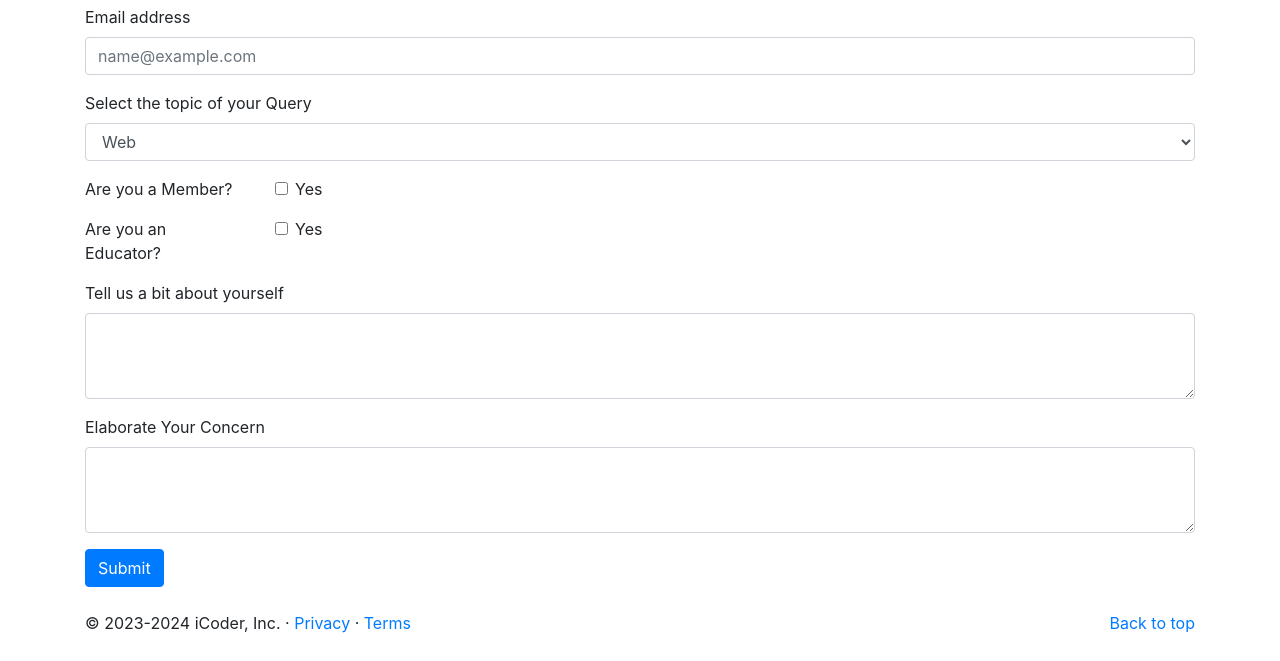
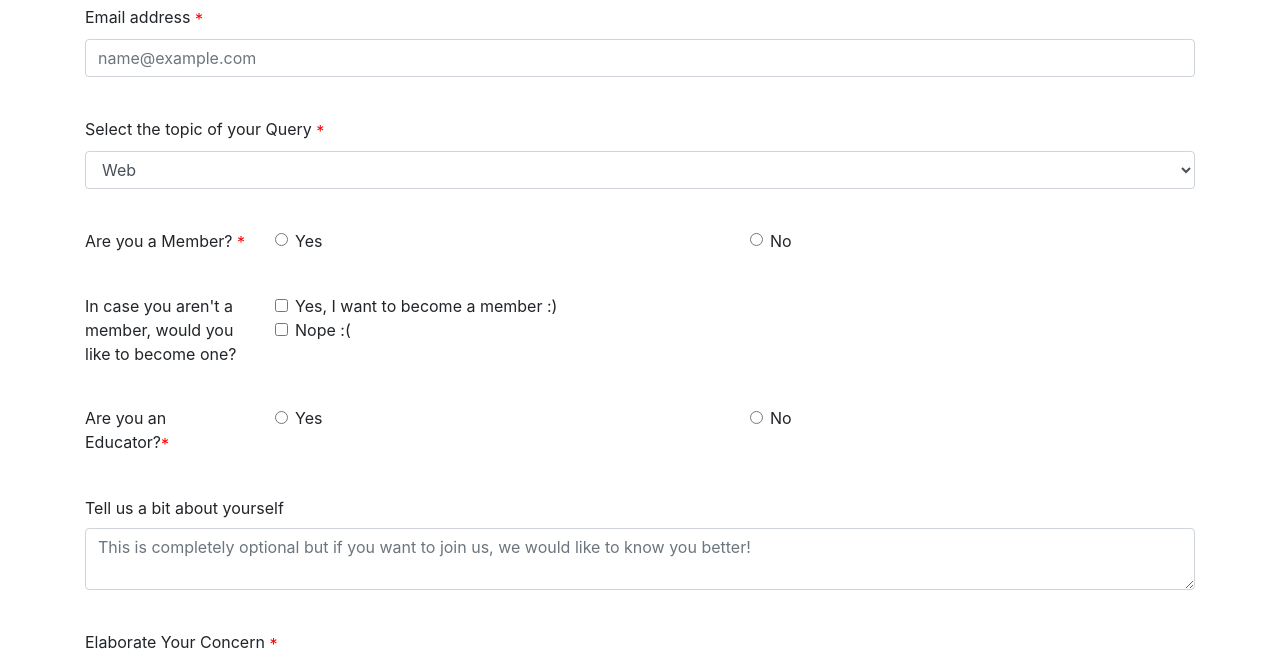
Before and after one commit to Abhinav-Ujjawal/Bootstrap-In-One-Video, a plain HTML site: page contact.html in a window 1280 px wide. Shown: the part 121-782 px from the top of the page. Drawn offline with nearby package versions, Linux system fonts and the light colour scheme.

Commit message:
Made several changes in contact us and home page

```diff
--- a/CSS_files/required.css
+++ b/CSS_files/required.css
@@ -1,6 +1,13 @@
-<style>
-  .required:after {
-    content:"*  ";
-    color: red;
-  }
-</style>
+.mandatory {
+  color: red;
+  display: inline-block;
+  vertical-align: middle;
+}
+::placeholder {
+  color: red;
+  opacity: 1; /* Firefox */
+}
+
+::-ms-input-placeholder { /* Edge 12 -18 */
+  color: red;
+}
--- a/contact.html
+++ b/contact.html
@@ -9,7 +9,7 @@
     <!-- Bootstrap CSS -->
     <link rel="stylesheet" href="https://stackpath.bootstrapcdn.com/bootstrap/4.4.1/css/bootstrap.min.css"
         integrity="sha384-Vkoo8x4CGsO3+Hhxv8T/Q5PaXtkKtu6ug5TOeNV6gBiFeWPGFN9MuhOf23Q9Ifjh" crossorigin="anonymous">
-
+    <link rel="stylesheet" href="CSS_files/required.css">
     <title>iCoder - Heaven for Programmers</title>
 </head>
 
@@ -60,11 +60,13 @@
         <h2>Contact Us</h2>
         <form>
             <div class="form-group">
-                <label for="exampleFormControlInput1">Email address</label>
+                <label for="exampleFormControlInput1">Email address <span class="mandatory"> *</span></label>
                 <input type="email" class="form-control" id="exampleFormControlInput1" placeholder="name@example.com">
             </div>
+            <br>
             <div class="form-group">
-                <label for="exampleFormControlSelect1">Select the topic of your Query</label>
+                <label for="exampleFormControlSelect1">Select the topic of your Query <span class="mandatory">
+                        *</span></label>
                 <select class="form-control" id="exampleFormControlSelect1">
                     <option>Web</option>
                     <option>Tech Stack</option>
@@ -72,47 +74,87 @@
                     <option>Others</option>
                 </select>
             </div>
+            <br>
+
             <div class="form-group row">
-                <div class="col-sm-2">Are you a Member?</div>
+                <div class="col-sm-2">Are you a Member? <span class="mandatory"> *</span></div>
                 <div class="col-sm-10">
+                    <div class="row">
+                        <div class="col-sm-6">
                             <div class="form-check">
-                        <input class="form-check-input" type="checkbox" id="gridCheck1">
-                        <label class="form-check-label" for="gridCheck1">
+                                <input class="form-check-input" type="radio" name="membership" id="yesRadio"
+                                    value="yes">
+                                <label class="form-check-label" for="yesRadio">
                                     Yes
                                 </label>
                             </div>
                         </div>
+                        <div class="col-sm-6">
+                            <div class="form-check">
+                                <input class="form-check-input" type="radio" name="membership" id="noRadio" value="no">
+                                <label class="form-check-label" for="noRadio">
+                                    No
+                                </label>
                             </div>
+                        </div>
+                    </div>
+                </div>
+            </div>
+            <br>
             <div class="form-group row">
-                <div class="col-sm-2">Are you an Educator?</div>
+                <div class="col-sm-2">In case you aren't a member, would you like to become one?</div>
                 <div class="col-sm-10">
                     <div class="form-check">
-                        <input class="form-check-input" type="checkbox" id="gridCheck2">
-                        <label class="form-check-label" for="gridCheck2">
+                        <input class="form-check-input" type="checkbox" id="becomeMemberCheckbox">
+                        <label class="form-check-label" for="becomeMemberCheckbox">
+                            Yes, I want to become a member :)
+                        </label>
+                    </div>
+                    <div class="form-check">
+                        <input class="form-check-input" type="checkbox" id="becomeMemberCheckbox">
+                        <label class="form-check-label" for="becomeMemberCheckbox">
+                            Nope :(
+                        </label>
+                    </div>
+                </div>
+            </div>
+            <br>
+            <div class="form-group row">
+                <div class="col-sm-2">Are you an Educator?<span class="mandatory">*</span></div>
+                <div class="col-sm-10">
+                    <div class="row">
+                        <div class="col-sm-6">
+                            <div class="form-check">
+                                <input class="form-check-input" type="radio" name="membership" id="yesRadio"
+                                    value="yes">
+                                <label class="form-check-label" for="yesRadio">
                                     Yes
                                 </label>
                             </div>
                         </div>
-            </div>
-            <!-- <div class="form-group row">
-                <div class="col-sm-2">Are you a Coder?</div>
-                <div class="col-sm-10">
+                        <div class="col-sm-6">
                             <div class="form-check">
-                        <input class="form-check-input" type="checkbox" id="gridCheck3">
-                        <label class="form-check-label" for="gridCheck3">
-                            Yes
+                                <input class="form-check-input" type="radio" name="membership" id="noRadio" value="no">
+                                <label class="form-check-label" for="noRadio">
+                                    No
                                 </label>
                             </div>
                         </div>
-            </div> -->
-
+                    </div>
+                </div>
+            </div>
+            <br>
             <div class="form-group">
                 <label for="exampleFormControlTextarea1">Tell us a bit about yourself</label>
-                <textarea class="form-control" id="exampleFormControlTextarea1" rows="3"></textarea>
+                <textarea class="form-control" id="exampleFormControlTextarea1" rows="2"
+                    placeholder="This is completely optional but if you want to join us, we would like to know you better!"></textarea>
             </div>
+            <br>
             <div class="form-group">
-                <label for="exampleFormControlTextarea2">Elaborate Your Concern</label>
-                <textarea class="form-control" id="exampleFormControlTextarea2" rows="3"></textarea>
+                <label for="exampleFormControlTextarea2">Elaborate Your Concern <span class="mandatory">
+                        *</span></label>
+                <textarea class="form-control" id="exampleFormControlTextarea2" rows="3"
+                    placeholder="Fill NA if you want to become a member and tick mark the checkbox above."></textarea>
             </div>
             <button class="btn btn-primary">Submit</button>
         </form>
```
Also changed, not shown: index.html (+15 -8 lines), 1 other file. Lines whose indentation alone changed are shown as unchanged.
